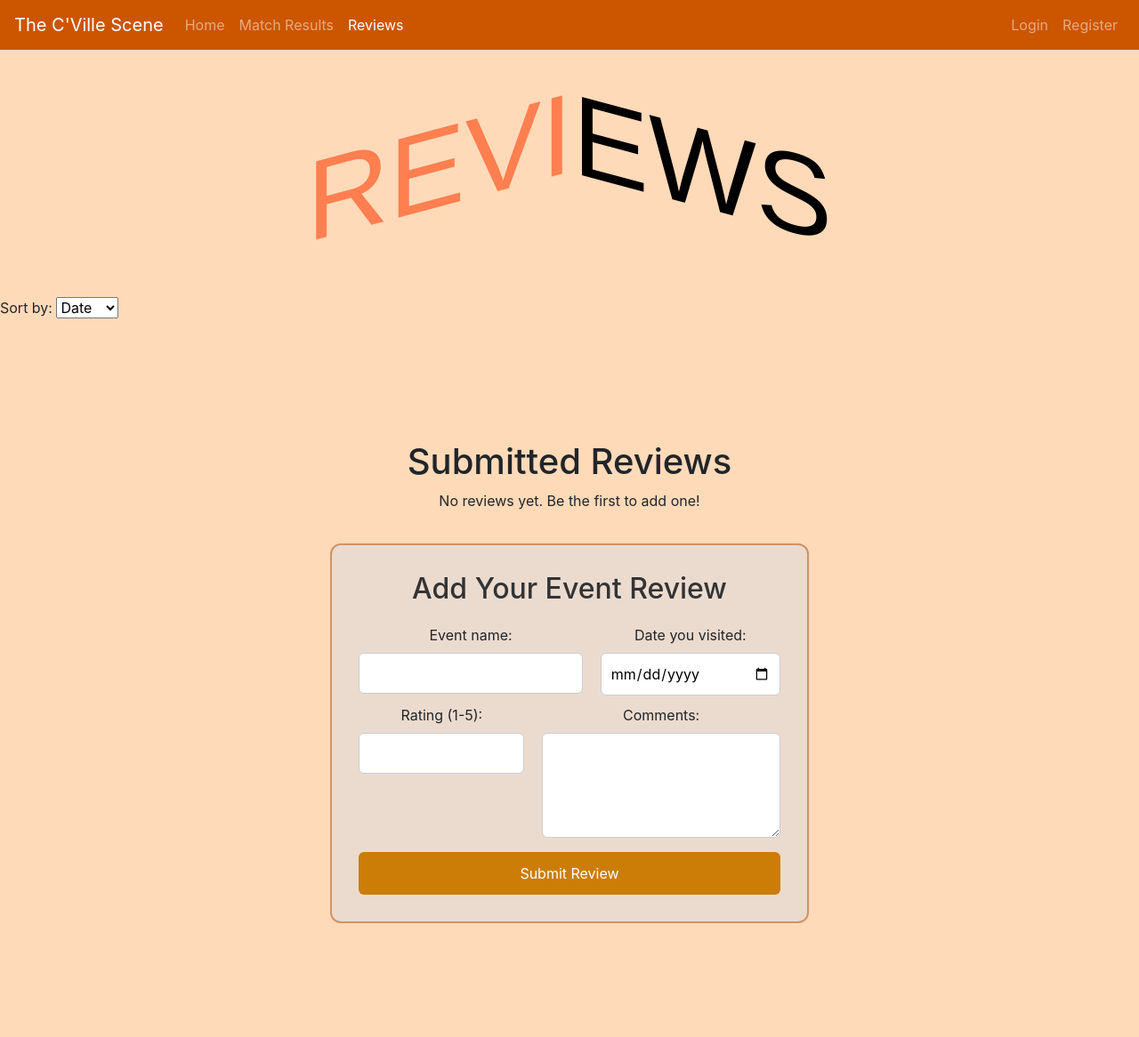
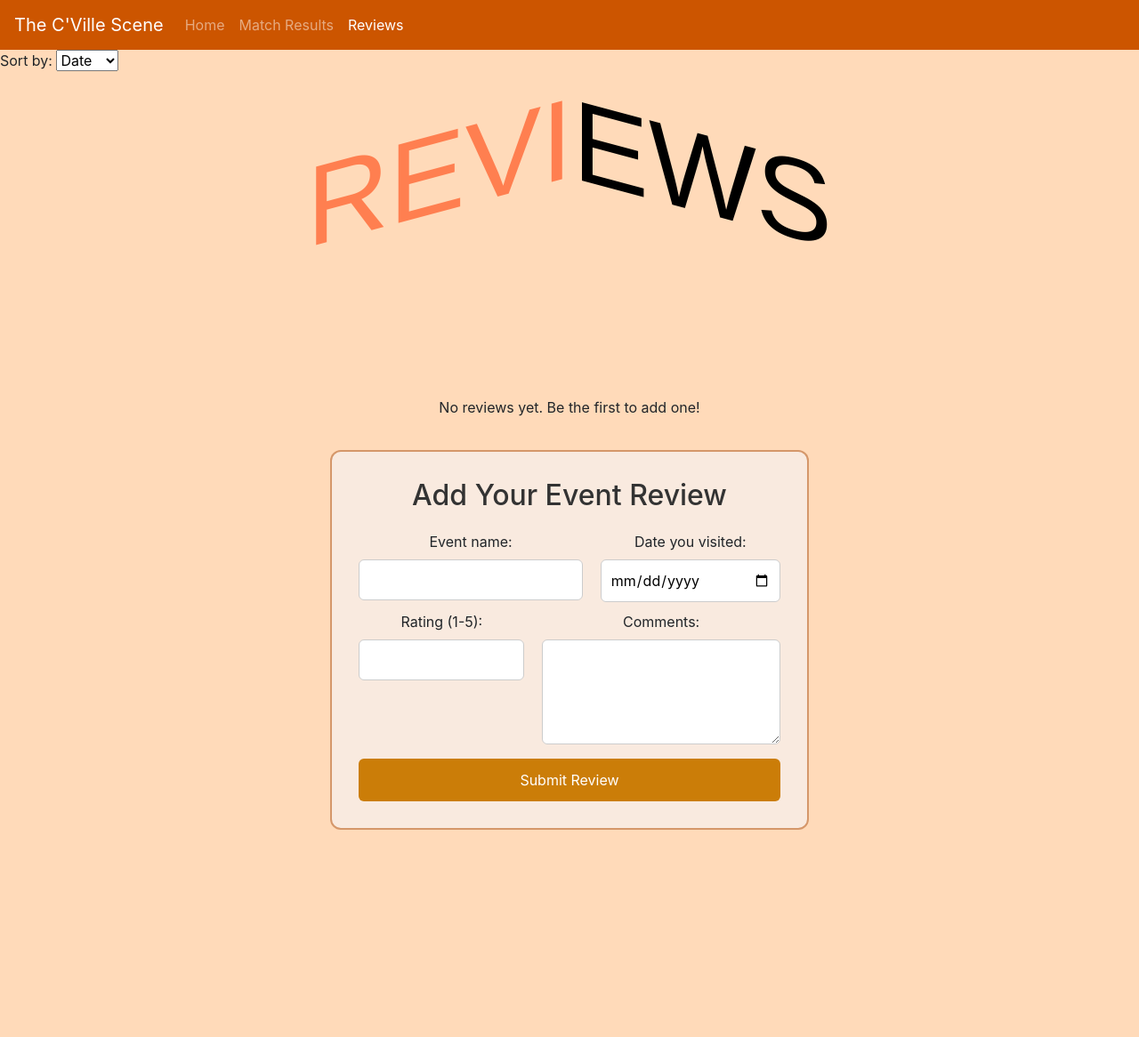
Before and after one commit to Srivacthi/The-CVille-Scene, a Flask app: page /reviews in a window 1280 px wide. Shown: the whole page at 89% size. After the commit the page ends 933 px from the top, so only its background shows below. Run offline with Flask 3, Linux system fonts and the light colour scheme.

Commit message:
Merged branches

```diff
--- a/templates/base.html
+++ b/templates/base.html
@@ -42,14 +42,6 @@
                 <a class="nav-link {% if request.endpoint == 'reviews' %}active{% endif %}" href="{{ url_for('reviews')}}">Reviews</a>
             </li>
           </ul>
-          <ul class="navbar-nav">
-              <li class="nav-item">
-                  <a class="nav-link" href="#">Login</a>
-              </li>
-              <li class="nav-item">
-                  <a class="nav-link" href="#">Register</a>
-              </li>
-          </ul>
         </div>
       </nav>
       {% block content %}
--- a/templates/reviews.html
+++ b/templates/reviews.html
@@ -16,7 +16,8 @@ body {
   align-items: center;
 }
 .title{
-    margin-top: 10%;
+    margin-top: 8%;
+    margin-bottom: -4%;
 }
 .line {
   width: 100%;
@@ -60,7 +61,17 @@ nav {
   width: 100%;
   background: white;
   z-index: 1000;
+}
 </style>
+
+<form method="POST">
+    <input type="hidden" name="action" value="sort">
+    <label for="sortBy">Sort by:</label>
+    <select name="sort_by" id="sortBy" onchange="this.form.submit()">
+        <option value="date" {% if sort_by == 'date' %} {% endif %}>Date</option>
+        <option value="ration" {% if sort_by == 'rating' %} {% endif %}>Rating</option>
+    </select>
+</form>
 
 <!--Title Animation adapted from https://www.sliderrevolution.com/resources/css-text-animation/ -->
 <div class="title">
@@ -104,22 +115,11 @@ nav {
 </div>
 </div>
 
-<form method="POST">
-    <input type="hidden" name="action" value="sort">
-    <label for="sortBy">Sort by:</label>
-    <select name="sort_by" id="sortBy" onchange="this.form.submit()">
-        <option value="date" {% if sort_by == 'date' %} {% endif %}>Date</option>
-        <option value="ration" {% if sort_by == 'rating' %} {% endif %}>Rating</option>
-    </select>
-</form>
-
 <div style="text-align: center; min-height: 100vh; display: flex; flex-direction: column; align-items: center; justify-content: center;">
-
-    <h1>Submitted Reviews</h1>
-        {% for review in reviews_table %}
-        <div style="text-align: left; min-height: 5vh; border: 2px solid #c47034ad; background-color: #ebdbcf; padding: 15px; border-radius: 10px; width: 100%; max-width: 50%; margin: 15px auto;">
+    {% for review in reviews_table %}
+        <div style="text-align: left; min-height: 5vh; border: 2px solid #c47034ad; background-color: #f9eadf; padding: 15px; border-radius: 10px; width: 100%; max-width: 50%; margin: 15px auto;">
             <strong>{{ review.event_name }}</strong> ({{ review.date }})
-            <span style="float: right;">⭐ {{ review.rating }}/5</span><br>
+            <span style="float: right; font-size: 1.5em;">⭐ {{ review.rating }}/5</span><br>
             Comments: {{ review.description }}
         </div>
         {% else %}
@@ -127,7 +127,7 @@ nav {
         {% endfor %}
 
 
-<div style="border: 2px solid #c47034ad; background-color: #ebdbcf; padding: 30px; border-radius: 12px; width: 80%; max-width: 42%; margin-top: 20px">
+<div style="border: 2px solid #c47034ad; background-color: #f9eadf; padding: 30px; border-radius: 12px; width: 80%; max-width: 42%; margin-top: 20px">
     <h2 style="text-align: center; color: #333; margin-bottom: 20px;"> Add Your Event Review </h2>
     <form method="post" style="display: flex; flex-direction: column; gap: 10px;">
         <input type="hidden" name="action" value="submit_review">
```
Also changed, not shown: templates/home.html (+8 -8 lines), templates/match-results.html (+8 -7 lines).
